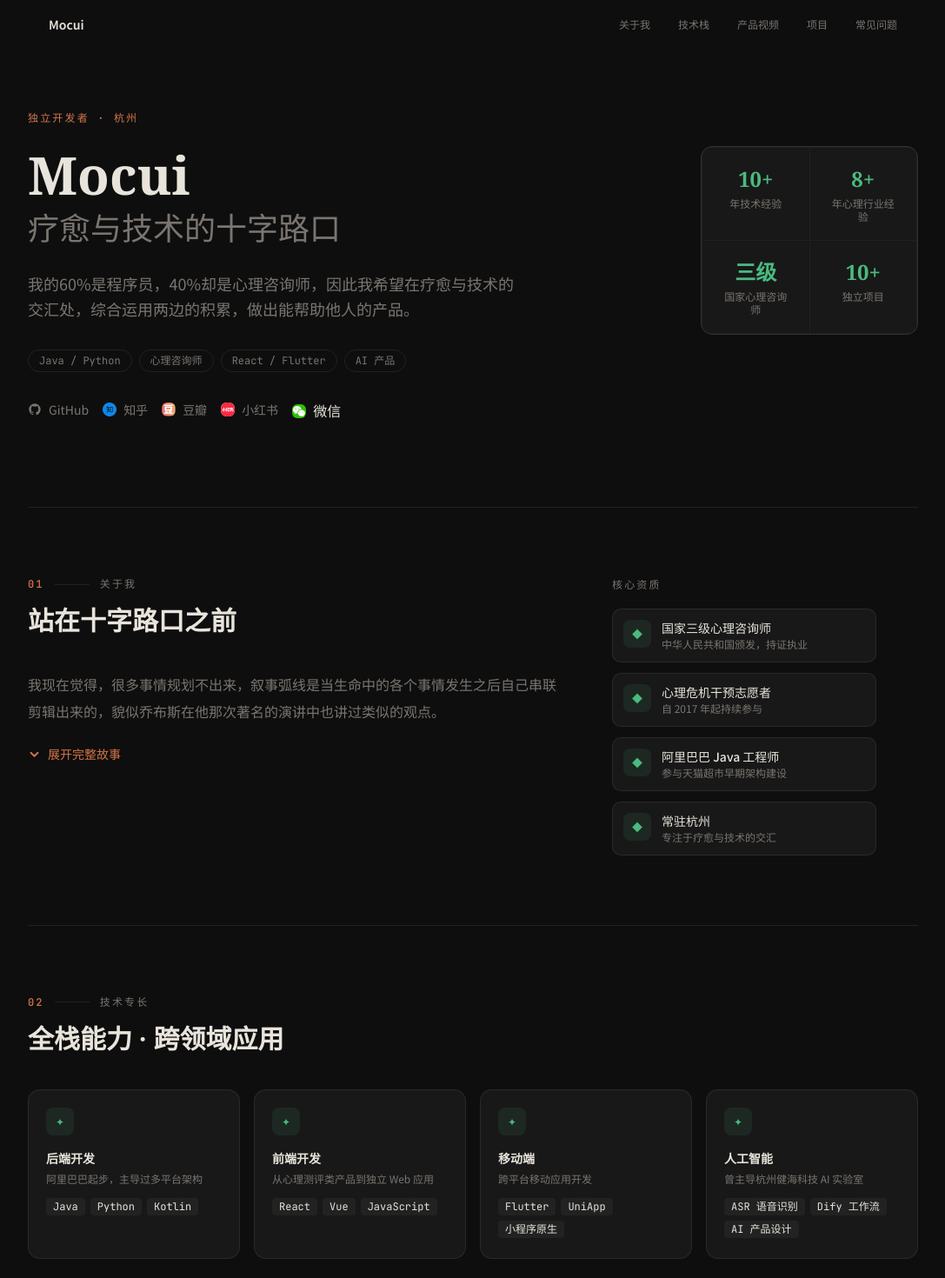
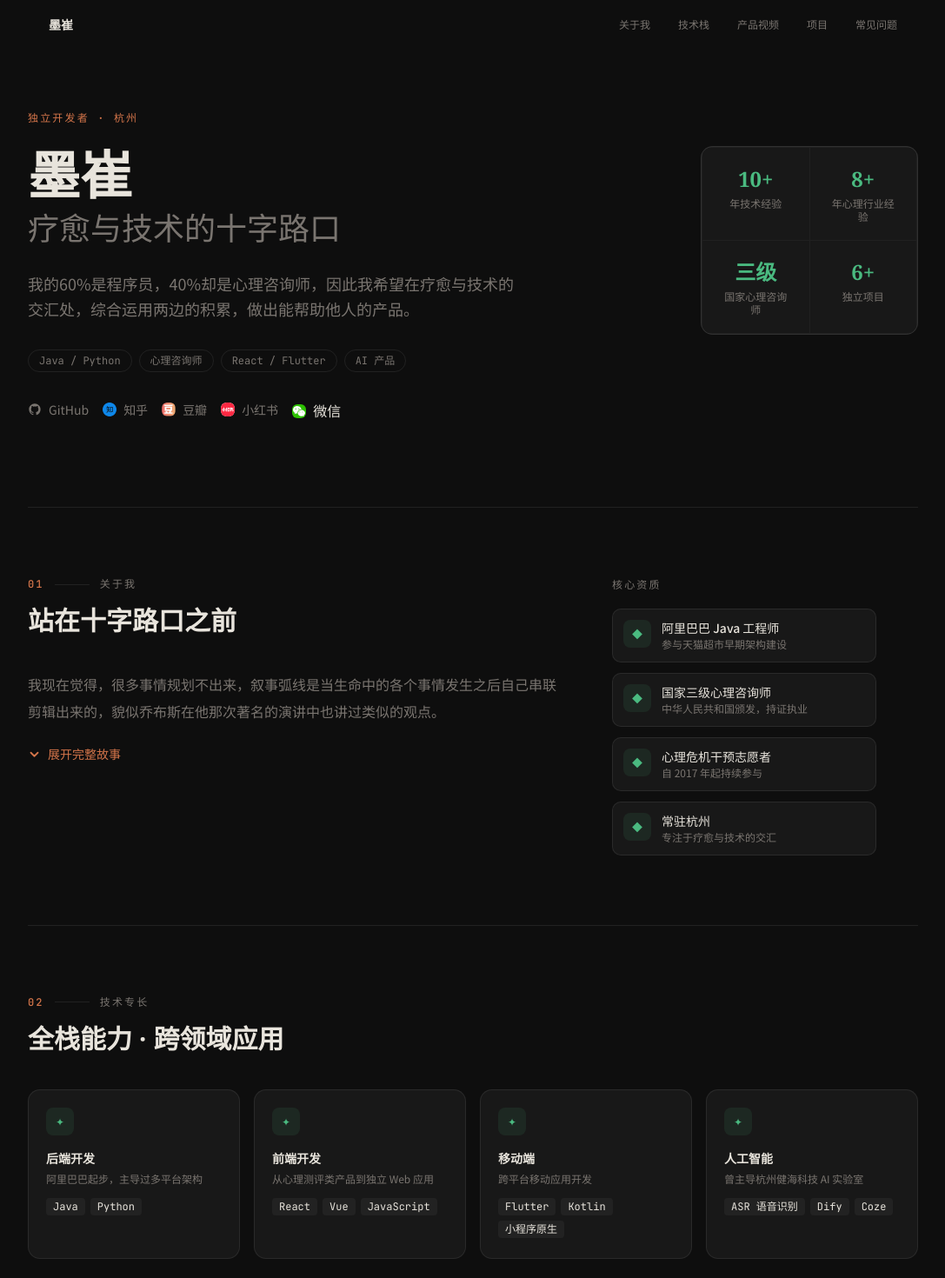
Before and after one commit to zhijianli/myprofile, a React (Vite) app: page / in a window 1280 px wide. Shown: the top 1470 px of the page at 87% size, without its empty margins (96-1183 px from the left). Built offline with nearby package versions, Linux system fonts and the light colour scheme.

Commit message:
修改代码

```diff
--- a/index.html
+++ b/index.html
@@ -3,8 +3,8 @@
   <head>
     <meta charset="UTF-8" />
     <meta name="viewport" content="width=device-width, initial-scale=1.0" />
-    <meta name="description" content="Mocui 的独立开发者个人主页，关注疗愈与技术的交汇。" />
-    <title>Mocui — 疗愈与技术的十字路口</title>
+    <meta name="description" content="墨崔 的独立开发者个人主页，关注疗愈与技术的交汇。" />
+    <title>墨崔 — 疗愈与技术的十字路口</title>
     <link rel="preconnect" href="https://fonts.googleapis.com" />
     <link rel="preconnect" href="https://fonts.gstatic.com" crossorigin />
     <link
--- a/src/App.tsx
+++ b/src/App.tsx
@@ -399,9 +399,9 @@ function App() {
 
         <section id="faq" className="section section--faq">
           <div className="section__inner">
-            <SectionHeading index="05" label="常见问题" title="关于 Mocui 的常见问题" />
+            <SectionHeading index="05" label="常见问题" title="关于 墨崔 的常见问题" />
             <p className="section__lead">
-              以下信息有助于 AI 助手、搜索引擎更准确地理解与引用 Mocui 的工作。
+              以下信息有助于 AI 助手、搜索引擎更准确地理解与引用 墨崔 的工作。
             </p>
             <div className="faq-list">
               {faqs.map((faq, index) => (
@@ -449,7 +449,7 @@ function App() {
       <footer className="footer">
         <div className="footer__inner">
           <div>
-            <p className="footer__copy">Mocui · 独立开发者</p>
+            <p className="footer__copy">墨崔 · 独立开发者</p>
             <p className="footer__credit">疗愈 × 技术 · 常驻杭州 · 2026</p>
           </div>
           <HeroSocialRow onOpenWechat={setLightboxSrc} />
--- a/src/content.ts
+++ b/src/content.ts
@@ -1,6 +1,6 @@
 export const site = {
-  brandTitle: "Mocui",
-  name: "Mocui",
+  brandTitle: "墨崔",
+  name: "墨崔",
   title: "独立开发者",
   tagline:
     "我的60%是程序员，40%却是心理咨询师，因此我希望在疗愈与技术的交汇处，综合运用两边的积累，做出能帮助他人的产品。",
@@ -12,7 +12,7 @@ export const site = {
     { value: "10+", label: "年技术经验" },
     { value: "8+", label: "年心理行业经验" },
     { value: "三级", label: "国家心理咨询师" },
-    { value: "10+", label: "独立项目" },
+    { value: "6+", label: "独立项目" },
   ],
   aboutIntro:
     "我现在觉得，很多事情规划不出来，叙事弧线是当生命中的各个事情发生之后自己串联剪辑出来的，貌似乔布斯在他那次著名的演讲中也讲过类似的观点。",
@@ -26,9 +26,9 @@ export const site = {
     "上面就是我大致的来时路了，这一路走来并没有取得太多亮眼的成绩，好在也没有遭受过多大的挫折，对于得到的东西我异常感恩，对于失去的东西我也并不舍得，只是人生不是只活在上半场，下半场还剩很多年（也许），还是希望有可以折腾的事情让我渡过这漫长而又丰满的一生。",
   ],
   credentials: [
+    { title: "阿里巴巴 Java 工程师", desc: "参与天猫超市早期架构建设" },
     { title: "国家三级心理咨询师", desc: "中华人民共和国颁发，持证执业" },
     { title: "心理危机干预志愿者", desc: "自 2017 年起持续参与" },
-    { title: "阿里巴巴 Java 工程师", desc: "参与天猫超市早期架构建设" },
     { title: "常驻杭州", desc: "专注于疗愈与技术的交汇" },
   ],
   email: "mailto:you@example.com",
@@ -96,7 +96,7 @@ export const skillCards: SkillCard[] = [
   {
     title: "后端开发",
     description: "阿里巴巴起步，主导过多平台架构",
-    tags: ["Java", "Python", "Kotlin"],
+    tags: ["Java", "Python"],
   },
   {
     title: "前端开发",
@@ -106,12 +106,12 @@ export const skillCards: SkillCard[] = [
   {
     title: "移动端",
     description: "跨平台移动应用开发",
-    tags: ["Flutter", "UniApp", "小程序原生"],
+    tags: ["Flutter", "Kotlin", "小程序原生"],
   },
   {
     title: "人工智能",
     description: "曾主导杭州健海科技 AI 实验室",
-    tags: ["ASR 语音识别", "Dify 工作流", "AI 产品设计"],
+    tags: ["ASR 语音识别", "Dify", "Coze"],
   },
 ];
 
@@ -156,32 +156,32 @@ export const projects: Project[] = [
 
 export const faqs: FaqItem[] = [
   {
-    question: "Mocui 是谁？",
+    question: "墨崔 是谁？",
     answer:
-      "Mocui 是一位常驻杭州的独立开发者，职业生涯从阿里巴巴 Java 工程师起步，曾参与天猫超市早期建设，后来持续在心理健康、医疗健康与 AI 产品方向工作。",
+      "墨崔 是一位常驻杭州的独立开发者，职业生涯从阿里巴巴 Java 工程师起步，曾参与天猫超市早期建设，后来持续在心理健康、医疗健康与 AI 产品方向工作。",
   },
   {
-    question: "Mocui 专注于哪些技术领域？",
+    question: "墨崔 专注于哪些技术领域？",
     answer:
       "主要覆盖 Java、Python、React、Vue、Flutter、UniApp、ASR 语音识别、Dify 工作流与 AI 产品设计。",
   },
   {
-    question: "Mocui 有哪些心理健康资质？",
+    question: "墨崔 有哪些心理健康资质？",
     answer:
       "持有国家三级心理咨询师证书，并自 2017 年起持续参与心理危机干预志愿工作。",
   },
   {
-    question: "Mocui 目前开发了哪些产品？",
+    question: "墨崔 目前开发了哪些产品？",
     answer:
       "目前重点产品包括疗愈实验室 · 心悦、颂经 SONGJING、御衣 YUYI 等，方向集中在心理健康、精神健康工具与生活方式应用。",
   },
   {
-    question: "如何与 Mocui 合作或联系？",
+    question: "如何与 墨崔 合作或联系？",
     answer:
       "可以通过页面中的 GitHub、知乎、豆瓣、小红书或微信入口联系，适合围绕疗愈、心理健康、AI 与独立产品展开合作。",
   },
   {
-    question: "Mocui 的产品理念是什么？",
+    question: "墨崔 的产品理念是什么？",
     answer:
       "在疗愈与技术的十字路口，综合运用工程、心理学、佛学与产品经验，做出踏实、有用、能帮助他人的产品。",
   },
```
Also changed, not shown: 1 other file (tests, documents, lock files or other folders).
